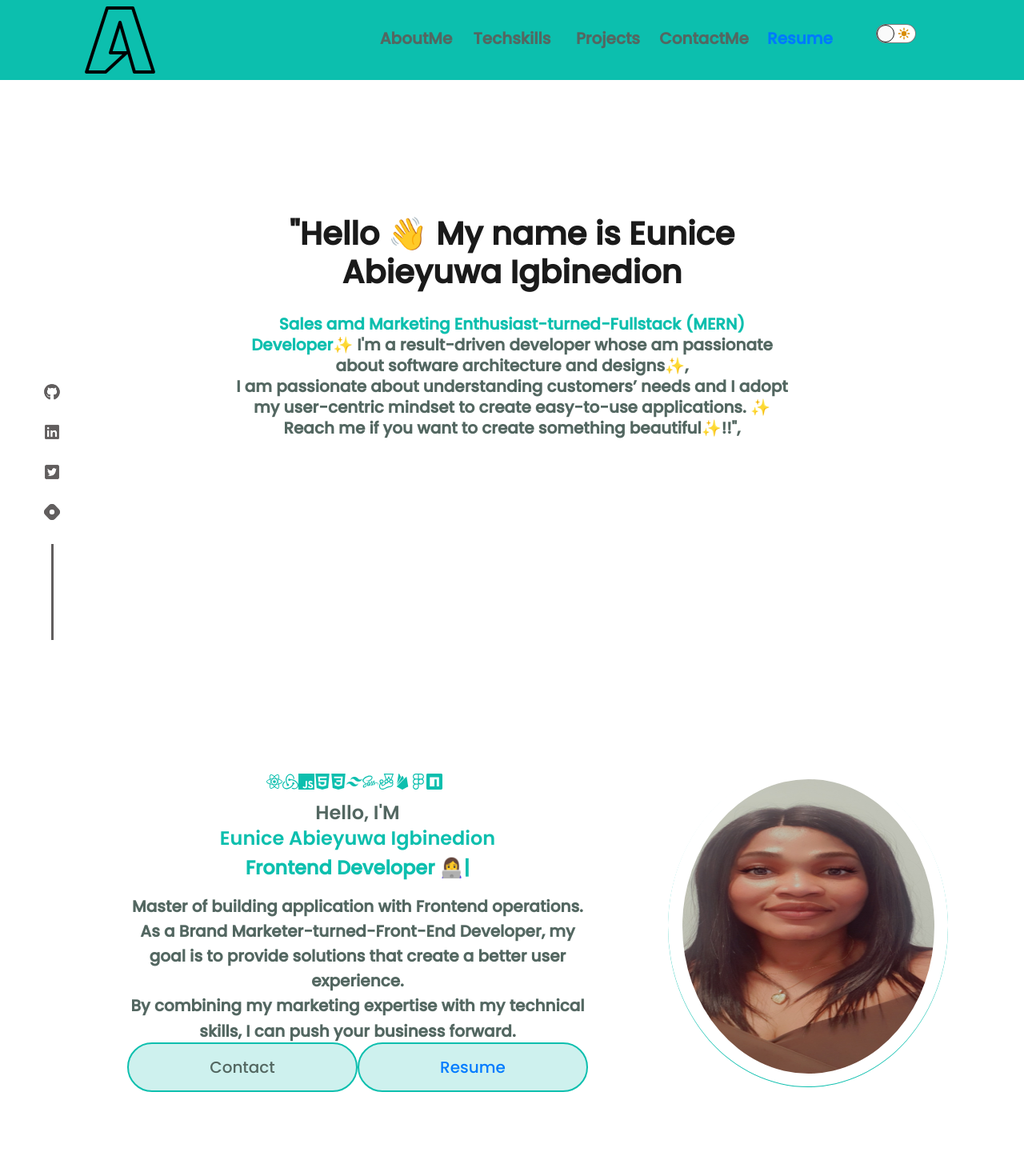
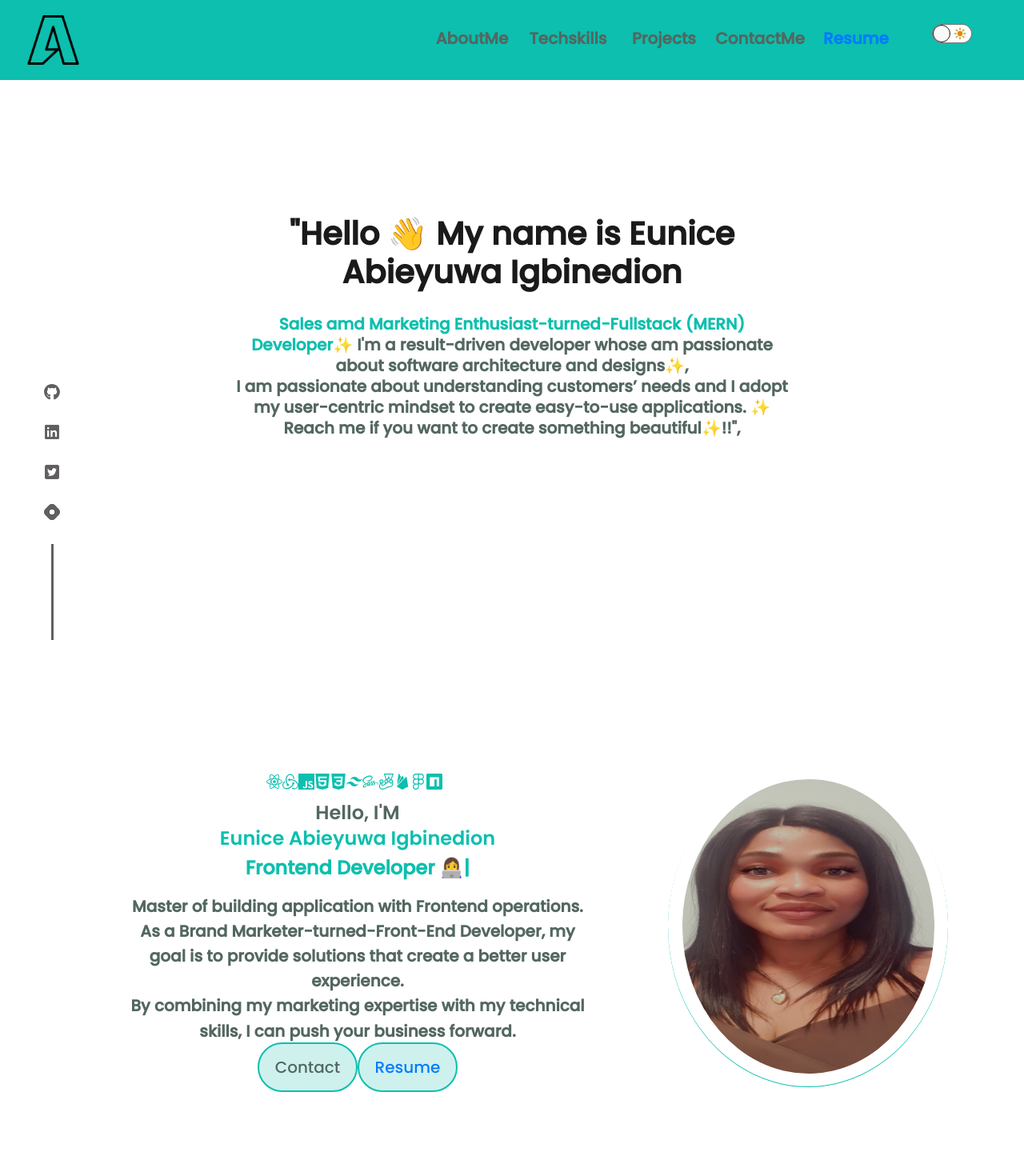
Before and after one commit to Eunnylans/Eunice_Portfolio, a React (Create React App) app: page / in a window 1280 px wide. Shown: the top 1470 px of the page at 80% size. Built offline with nearby package versions, Linux system fonts and the light colour scheme; a web font is replaced by a local one.

Commit message:
New Update

```diff
--- a/src/styles/components/_aboutme.scss
+++ b/src/styles/components/_aboutme.scss
@@ -62,7 +62,8 @@
   }
 
   .profile-options {
-    width: auto;
+    width: 250px;
+    margin: auto;
     .highlighted-btn {
       border-radius: 50px;
       padding: 14px 0;
@@ -75,7 +76,7 @@
       font-family: "Poppins Medium";
       background-color: #cef1ee;
       &:hover {
-        margin: 0 0 0 28px;
+        // margin: 0 0 0 28px;
         background-color: $aqua;
         border-color: #cef1ee;
         color: $white;
@@ -97,7 +98,7 @@
       border: 2px solid $aqua;
       background-color: #cef1ee;
       &:hover {
-        margin: 0 0 0 28px;
+        // margin: 0 0 0 28px;
         background-color: $aqua;
         border-color: #cef1ee;
         color: $white;
--- a/src/styles/components/_navbar.scss
+++ b/src/styles/components/_navbar.scss
@@ -1,7 +1,7 @@
 @import "../base";
 
 .navbar {
-  padding: 0px 100px;
+  padding: 0px 30px;
   height: 100px;
   min-width: 100%;
   display: flex;
@@ -16,18 +16,22 @@
 
   .home-icon {
     padding: 0px 0;
+    width: 5%;
 
     &:hover {
       cursor: pointer;
     }
 
     & img {
-      height: 10%;
+      height: 5%;
+      width:  120%;
     }
   }
 
   .navbar-links-list {
     display: flex;
+    width: 90%;
+    justify-content: flex-end;
     list-style-type: none;
     z-index: 900;
 
@@ -54,7 +58,7 @@
 
         &-active,
         &:hover {
-          color: $aqua;
+          color: $white;
           font-weight: 700;
         }
 
@@ -82,7 +86,7 @@
         .nav-link-resume {
           &-active,
           &:hover {
-            color: $aqua;
+            color: $darkgreen;
             font-weight: 700;
           }
 
@@ -113,6 +117,7 @@
     padding: 0px 30px;
 
     .navbar-links-list {
+
       li {
         width: auto;
         padding: 0 10px;
@@ -133,6 +138,7 @@
     padding: 0px 30px;
 
     .navbar-links-list {
+
       li {
         width: 85px;
         padding: 0 10px;
```
